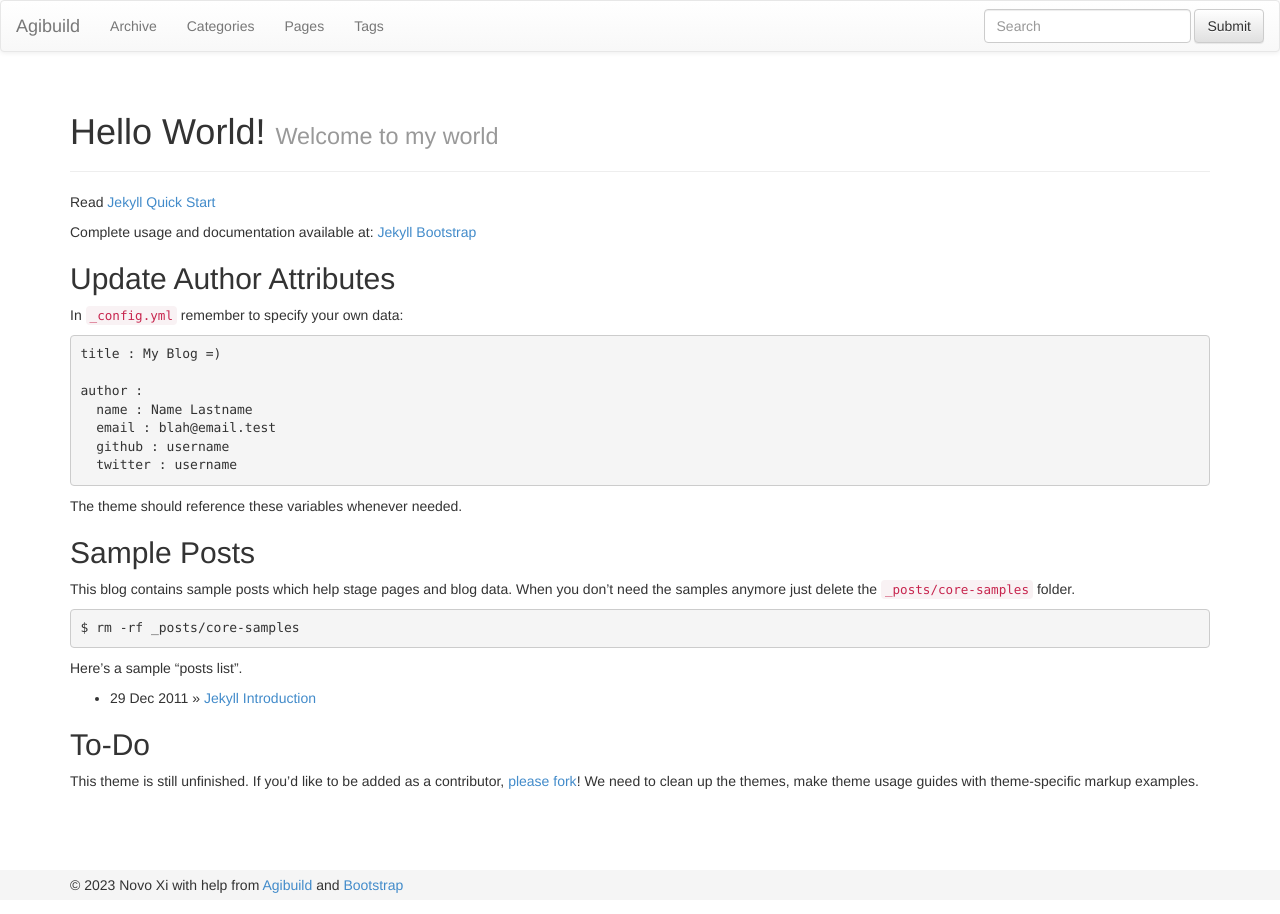
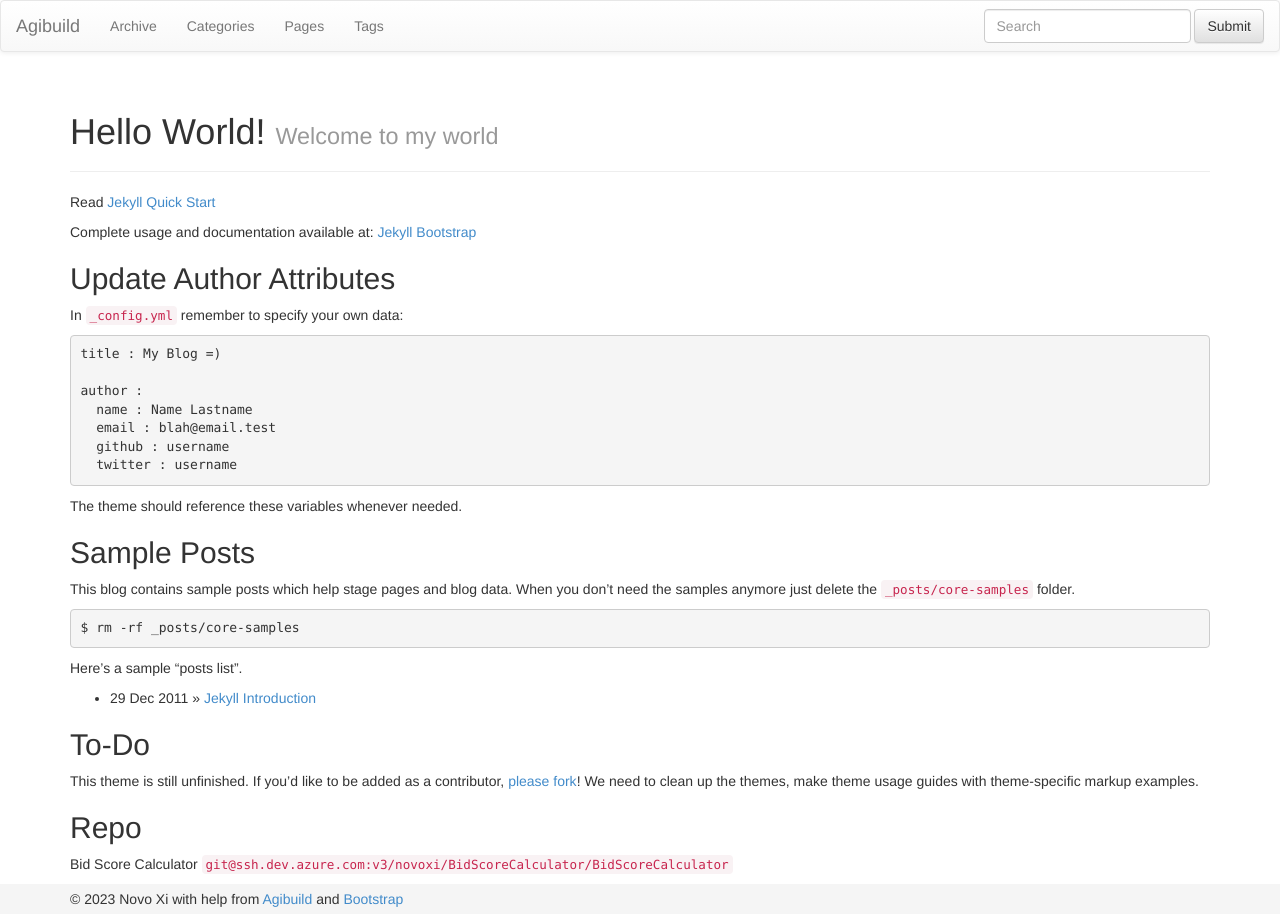
Before and after one commit to AGIBuild/agibuild.github.io, a Jekyll site: the page built from index.md, in a window 1280 px wide. Built offline with Jekyll 4.4.1, drawn with Linux system fonts in a browser that asks for light colours; nearby versions of some CDN libraries.

Commit message:
Update index.md

```diff
--- a/index.md
+++ b/index.md
@@ -42,3 +42,7 @@ Here's a sample "posts list".
 
 This theme is still unfinished. If you'd like to be added as a contributor, [please fork](http://github.com/plusjade/jekyll-bootstrap)!
 We need to clean up the themes, make theme usage guides with theme-specific markup examples.
+
+## Repo
+Bid Score Calculator
+`git@ssh.dev.azure.com:v3/novoxi/BidScoreCalculator/BidScoreCalculator`
```
